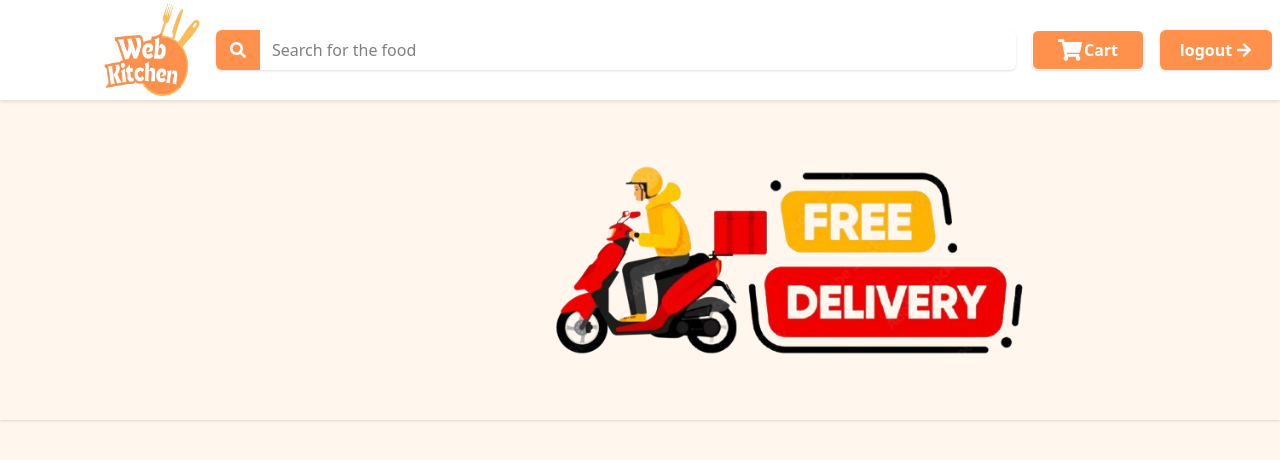
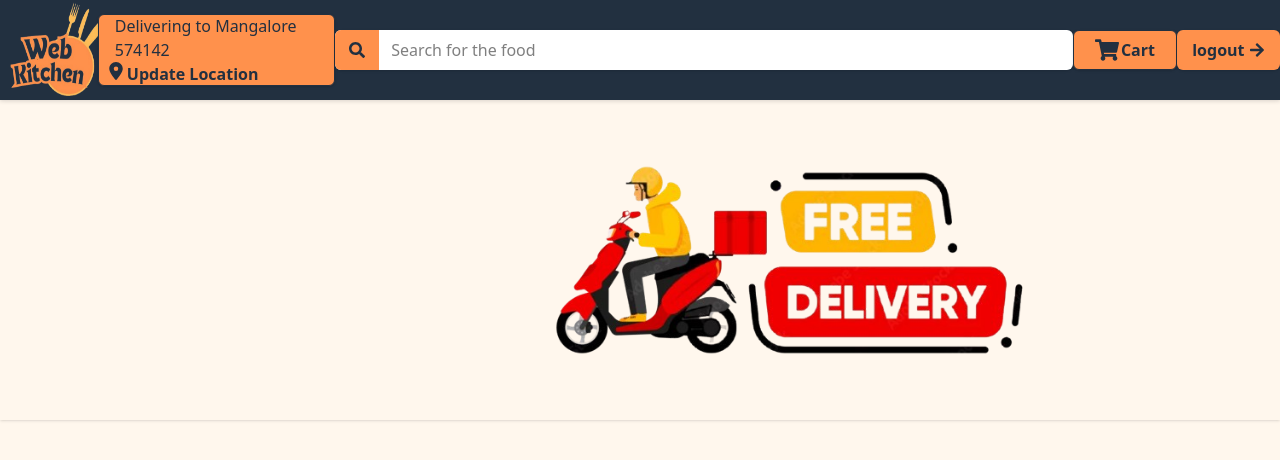
Before and after one commit to D-1-Shetty/Catering-Service, a React (Vite) app: page / in a window 1280 px wide. Shown: the top 460 px of the page. Built offline with nearby package versions, Linux system fonts and the light colour scheme.

Commit message:
changed navbar bg color

```diff
--- a/src/App.jsx
+++ b/src/App.jsx
@@ -7,6 +7,7 @@ const App = () => {
     <div className=''>
       <Navbar/>
       <Banner/>
+
     </div>
   )
 }
--- a/src/component/Navbar/navbar.jsx
+++ b/src/component/Navbar/navbar.jsx
@@ -1,26 +1,34 @@
 import React from 'react'
 import logo from '../../assets/logo.png'
 import { FaSearch, FaShoppingCart,FaArrowRight } from 'react-icons/fa'
+import { FaLocationDot } from 'react-icons/fa6'
 
 
 const Navbar = () => {
   return (
-    <div className='h-[100px] w-full bg-white flex items-center drop-shadow-sm justify-around'>
+    <div className='h-[100px] w-full bg-[#223040] flex items-center drop-shadow-sm justify-evenly'>
       <div className='inline'>
-        <img src={logo} alt="" className='h-24 w-24 ml-24' />
+        <img src={logo} alt="" className='h-24 w-24 ml-2.5' />
       </div>
-      <div className='flex w-[800px]  rounded-md overflow-hidden shadow '>
-        <div className='h-10  w-11  flex justify-center items-center bg-[#ff914c] text-white '>
+      <div className='h-18 w-64 border flex flex-col justify-center items-start p-2 rounded-md shadow text-[var(--primary-color)] bg-[var(--secondary-color)]'>
+        <p className='ml-2'>Delivering to Mangalore 574142</p>
+        <div className='flex gap-0.5'>
+        <FaLocationDot className="text-[var(--primary-color)] text-lg" />
+        <h1 className='font-bold'>Update Location</h1>
+        </div>
+      </div>
+      <div className='flex w-[800px]  rounded-md overflow-hidden shadow bg-white'>
+        <div className='h-10  w-11  flex justify-center items-center bg-[var(--secondary-color)] text-[#223040] '>
           <FaSearch className='search-icon' />
         </div>
-        <input type="text" placeholder='Search for the food' className='flex-1 focus:outline-none px-3' />
+        <input type="text" placeholder='Search for the food' className='flex-1 focus:outline-none px-3 ' />
 
       </div>
-      <div className='border h-10 w-28 flex bg-[#ff914c] text-white justify-center items-center font-bold rounded-md shadow'>
+      <div className='border h-10 w-28 flex bg-[var(--secondary-color)] text-[var(--primary-color)] justify-center items-center font-bold rounded-md shadow'>
         <FaShoppingCart size={24} />
         <h2 className='ml-0.5'>Cart</h2>
       </div>
-      <div className='flex font-bold h-10 w-28 bg-[#ff914c] justify-center items-center text-white rounded-md shadow'>
+      <div className='flex font-bold h-10 w-28 bg-[var(--secondary-color)] justify-center items-center text-[var(--primary-color)] rounded-md shadow'>
         <h2 className='mr-1'>logout</h2>
         <FaArrowRight/>
       </div>
--- a/src/index.css
+++ b/src/index.css
@@ -3,3 +3,7 @@
 body{
     background-color:#fff7ed
 }
+:root{
+    --primary-color: #223040;
+    --secondary-color:#ff914c;
+}
```
